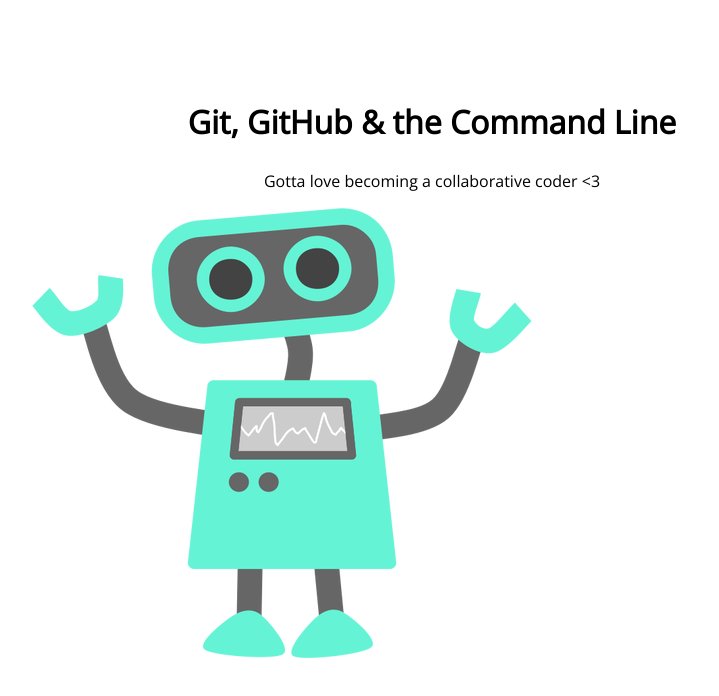
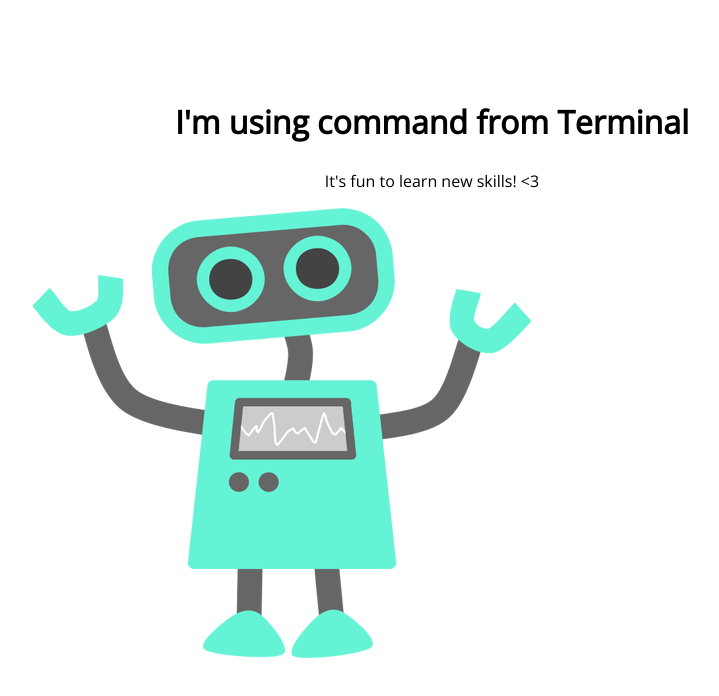
Before and after one commit to yoshiazu817/105-project, a plain HTML site: page index.html in a window 1280 px wide. Shown: the whole page, without its empty margins (208-927 px from the left). Drawn offline with nearby package versions, Linux system fonts and the light colour scheme.

Commit message:
Heading and paragraphy text change

```diff
--- a/index.html
+++ b/index.html
@@ -8,8 +8,8 @@
 </head>
 <body>
 	<section>
-		<h1>Git, GitHub & the Command Line</h1>
-		<p>Gotta love becoming a collaborative coder <3</p>
+		<h1>I'm using command from Terminal</h1>
+		<p>It's fun to learn new skills! <3</p>
 		<img src="img/happy-blue-robot.png">
 	</section>
 </body>
```
